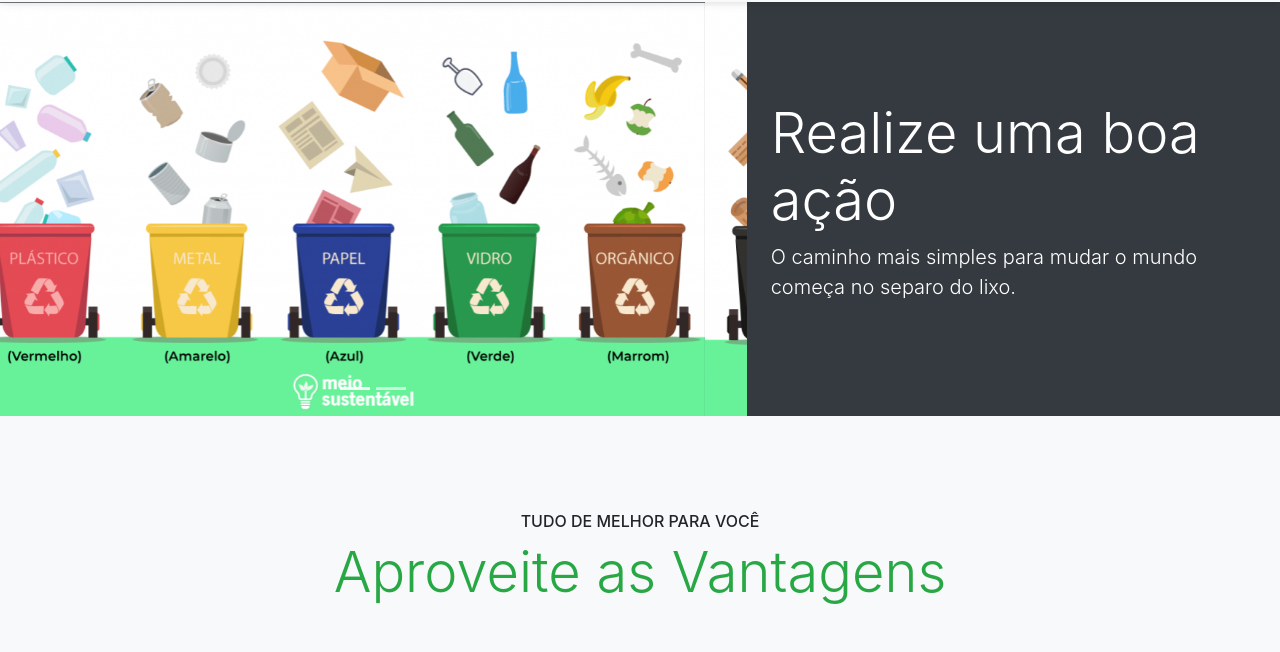
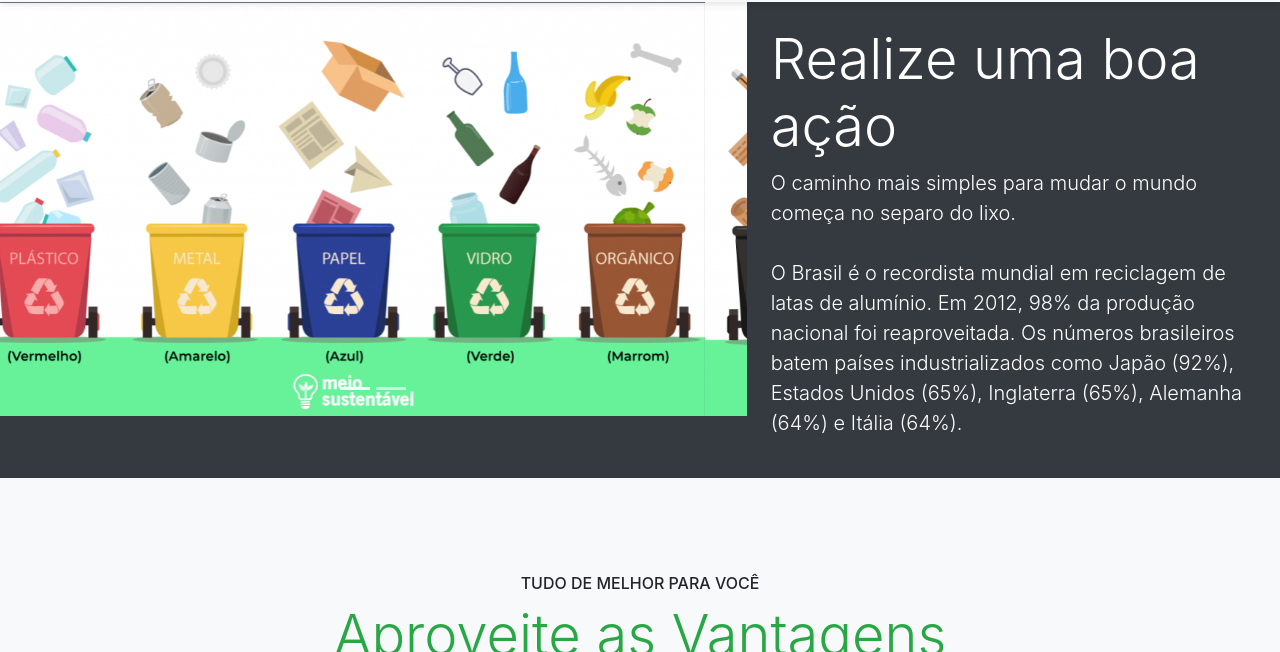
Before and after one commit to RNaoki/TrashDealers, a website: page trash/views/home.html in a window 1280 px wide. Shown: the part 73-725 px from the top of the page. Drawn offline with nearby package versions, Linux system fonts and the light colour scheme.

Commit message:
Novo commit

```diff
--- a/trash/views/home.html
+++ b/trash/views/home.html
@@ -73,7 +73,9 @@
 
           <div class="col-lg-5 p-4 align-self-center">
             <h1 class="display-4">Realize uma boa ação</h1>
-            <p class="lead">O caminho mais simples para mudar o mundo começa no separo do lixo.</p>
+            <p class="lead">O caminho mais simples para mudar o mundo começa no separo do lixo.<br><br>
+              O Brasil é o recordista mundial em reciclagem de latas de alumínio. Em 2012, 98% da produção nacional foi reaproveitada. Os números brasileiros batem países industrializados como Japão (92%), Estados Unidos (65%), Inglaterra (65%), Alemanha (64%) e Itália (64%).
+            </p>
           </div>
 
         </div>
```
Also changed, not shown: trash/views/about.html (line endings or trailing spaces).
